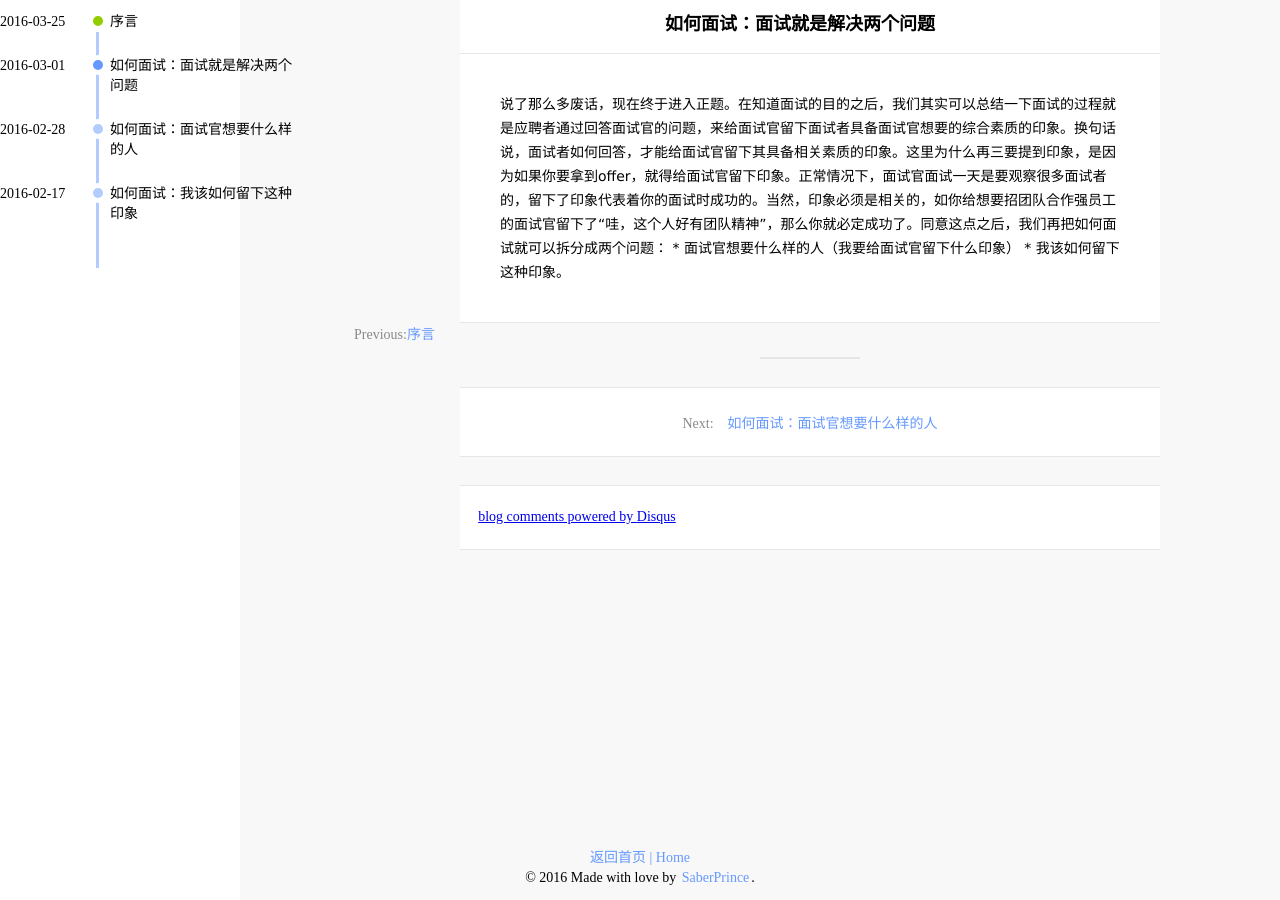
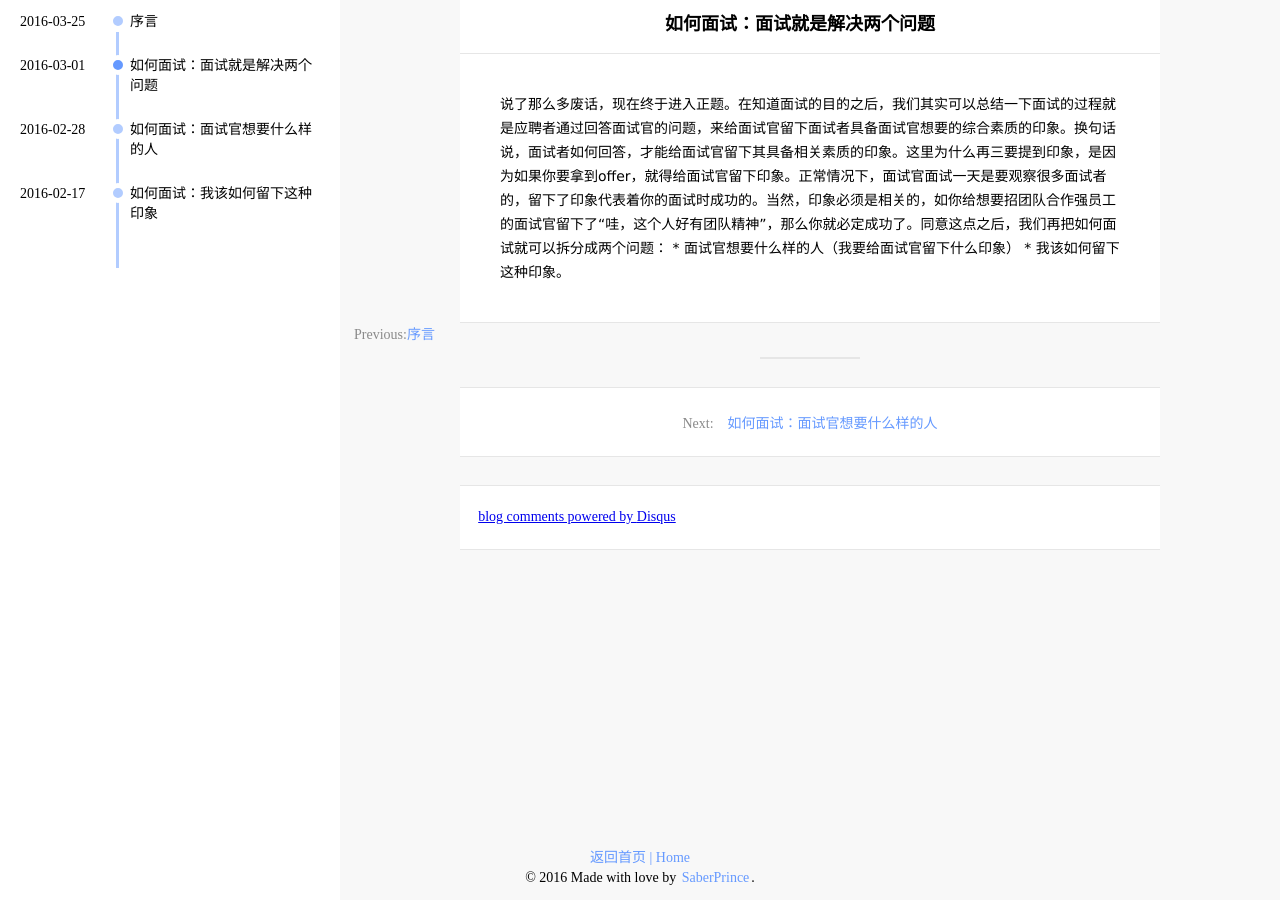
Before and after one commit to saberprince/saberprince.github.io, a Jekyll site: the page built from _posts/2016-03-01-如-何-面-试.md, in a window 1280 px wide. Built offline with Jekyll 4.4.1, drawn with Linux system fonts in a browser that asks for light colours; nearby versions of some CDN libraries; library files that are not in the unit come from our copies; comment, search, counter and statistics services are not loaded.

Commit message:
Update style.css

```diff
--- a/assets/css/style.css
+++ b/assets/css/style.css
@@ -278,7 +278,7 @@
     left: 0;
     margin-left: 0;
     background-color: #fff;
-    width: 240px; <!-- 340px -->
+    width: 340px; <!-- 340px -->
   }
 }
 
```
